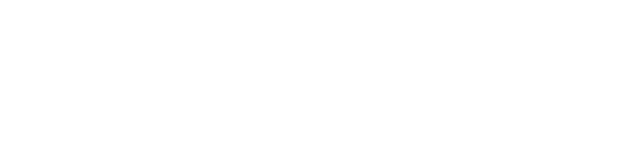
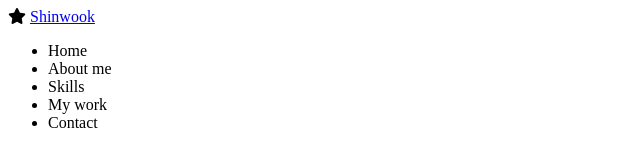
Before and after one commit to shinwook90/portfolio, a plain HTML site: page index.html in a window 1280 px wide. Shown: the whole page, without its empty margins (0-640 px from the left). Drawn offline with Linux system fonts and the light colour scheme.

Commit message:
HTML + navbar

```diff
--- a/index.html
+++ b/index.html
@@ -19,5 +19,29 @@
     <script src="main.js" defer></script>
   </head>
 
-  <body></body>
+  <body>
+    <!-- Navbar -->
+    <nav id="navbar"></nav>
+    <div class="navbar_logo">
+      <i class="fas fa-star"></i>
+      <a href="#">Shinwook</a>
+    </div>
+
+    <ul class="navbar_menu">
+      <li class="navbar_munu_item">Home</li>
+      <li class="navbar_munu_item">About me</li>
+      <li class="navbar_munu_item">Skills</li>
+      <li class="navbar_munu_item">My work</li>
+      <li class="navbar_munu_item">Contact</li>
+    </ul>      </ul>
+    </div>
+    <!-- About -->
+    <section id="about"></section>
+    <!-- Skills -->
+    <section id="skills"></section>
+    <!-- Work -->
+    <section id="work"></section>
+    <!-- Contact -->
+    <section id="contact"></section>
+  </body>
 </html>
```
